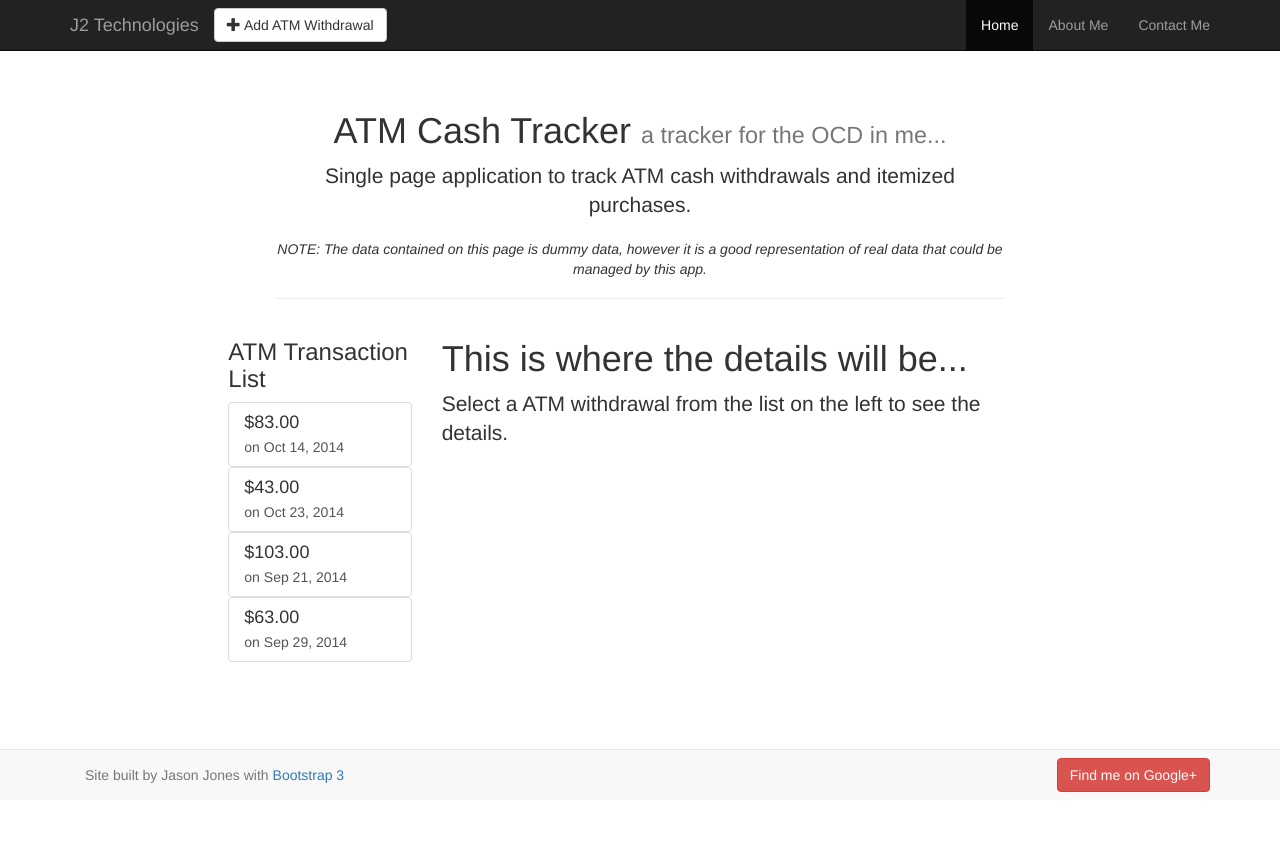
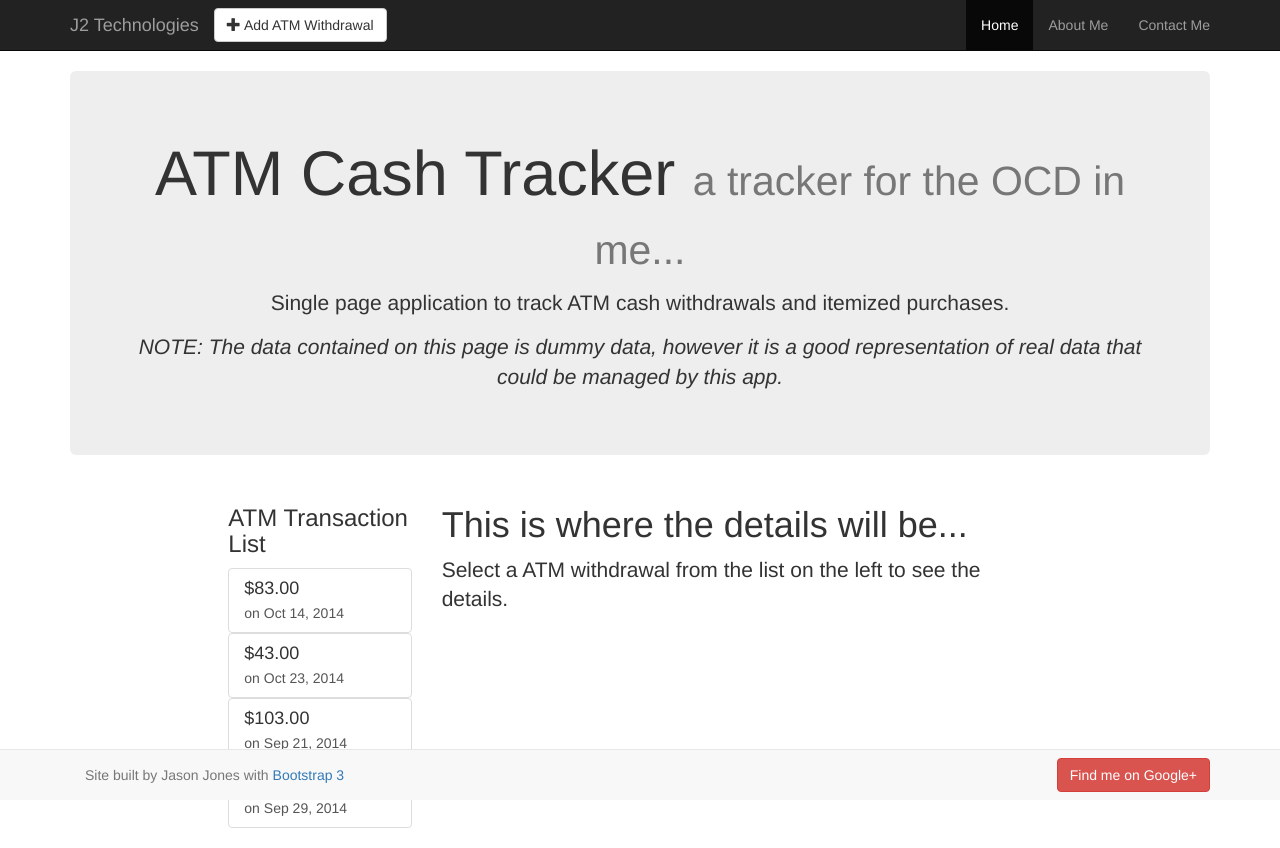
Before and after one commit to jasonsjones/atm-cash-tracker, a website: page app/index.html in a window 1280 px wide. Before the commit the page ends 800 px from the top, so only its background shows below. Drawn offline with nearby package versions, Linux system fonts and the light colour scheme; some packages are replaced by stand-ins of ours.

Commit message:
modify UI

```diff
--- a/app/index.html
+++ b/app/index.html
@@ -47,8 +47,7 @@
 
     <!-- page-header section -->
     <div class="container">
-      <div class="col-md-8 col-md-offset-2">
-        <div class="page-header">
+        <div class="jumbotron text-center">
           <h1>ATM Cash Tracker <small>a tracker for the OCD in me...</small></h1>
           <p class="lead">Single page application to track ATM cash withdrawals
             and itemized purchases.</p>
@@ -57,7 +56,6 @@
               good representation of real data that could be managed by this app.</em>
           </p>
         </div>
-      </div>
     </div> <!-- end page-header -->
 
     <!-- ATM list sidebar section -->
```
